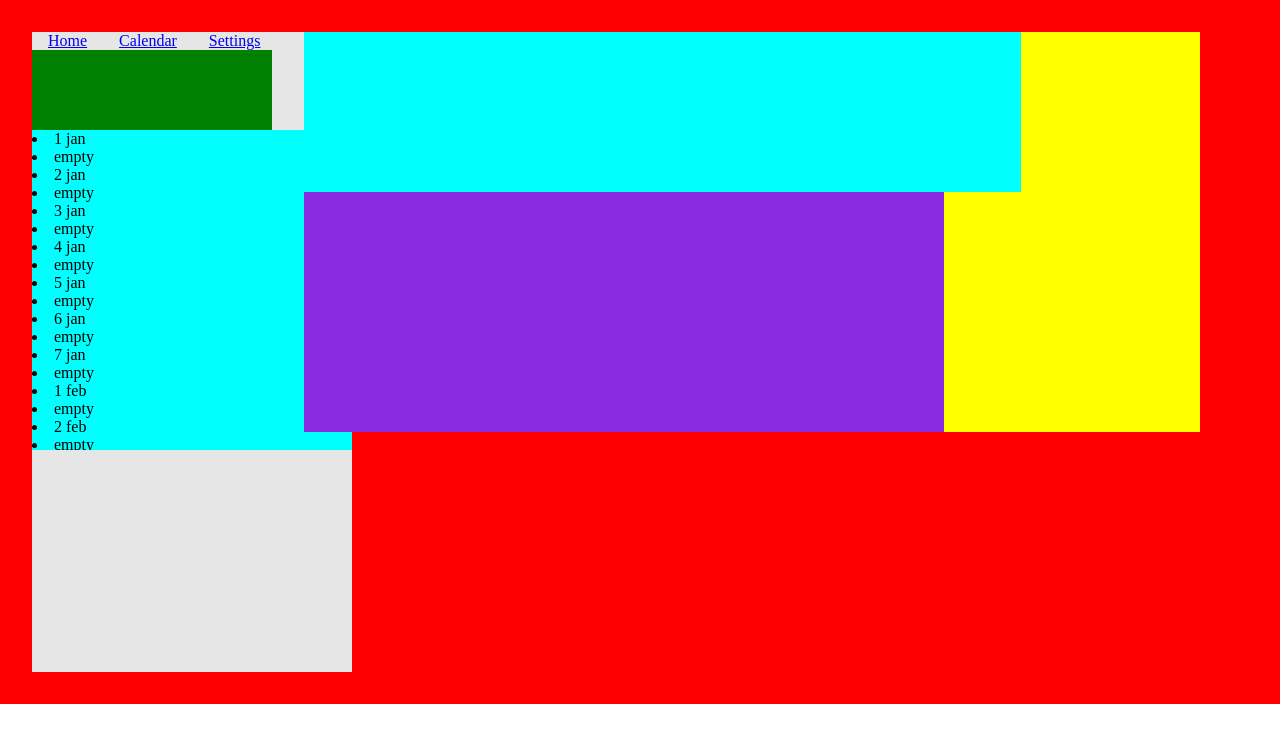
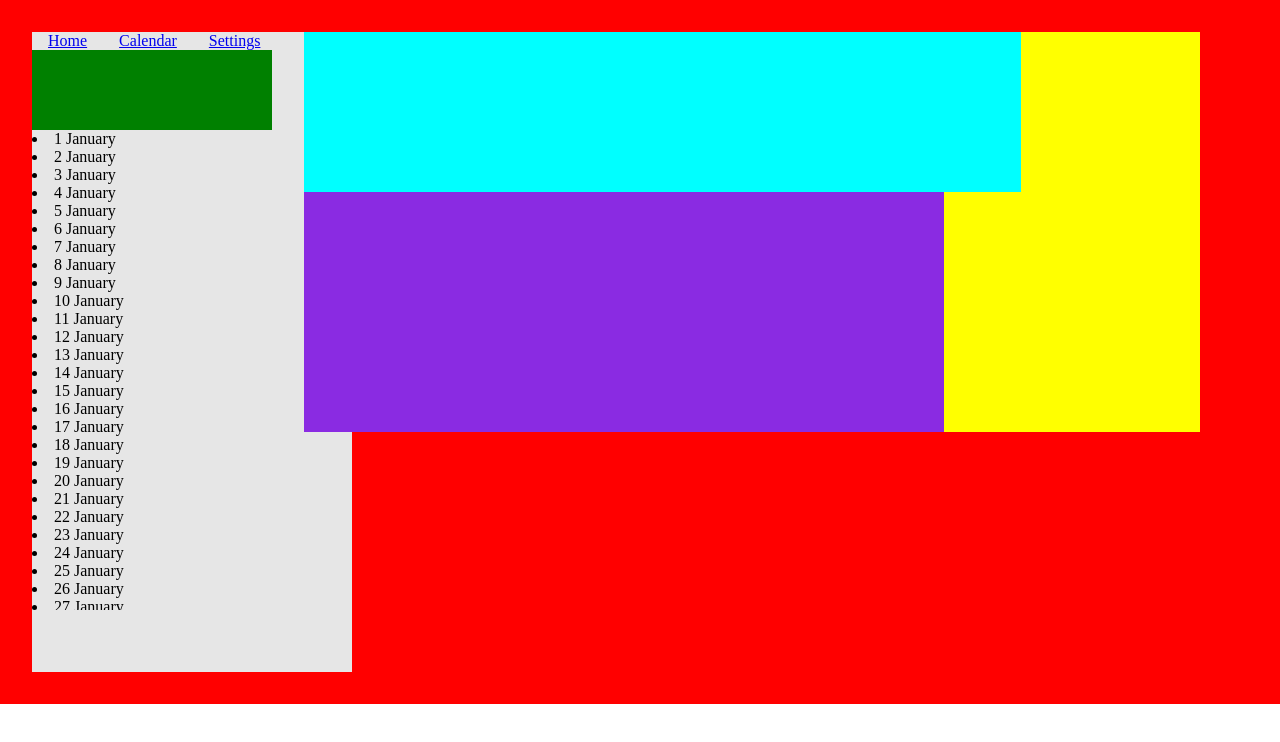
Before and after one commit to styp3r/hazel, a React (Create React App) app: page / in a window 1280 px wide. Shown: the top 742 px of the page. Built offline with nearby package versions, Linux system fonts and the light colour scheme.

Commit message:
Create new element in list of dates displayed on button click using useState. No bugs! Working Perfectly!

```diff
--- a/public/styles.css
+++ b/public/styles.css
@@ -58,9 +58,12 @@ li:hover{
     background-color: blueviolet;
 }
 
-.tasksContainer{
-    background-color: aqua;
-    height: 20rem;
+.btn{
+    display: block;
+}
+
+.tasks{
+    height: 30rem;
     overflow-y: scroll;
     scroll-behavior: smooth;
 }
--- /dev/null
+++ b/src/CreateArr.jsx
@@ -0,0 +1,18 @@
+
+function CreateArr(){
+
+    const dates = [1,2,3,4,5,6,7,8,9,10,11,12,13,14,15,16,17,18,19,20,21,22,23,24,25,26,27,28,29,30,31];
+    const months = ["January", "Febuary", "March", "April", "May", "June", "July", "August", "September", "October", "November", "December"];
+    const a = [];
+
+    for(let i = 0; i <months.length; i++){
+        for(let j = 0; j<dates.length; j++){
+            a.push(<li>{dates[j] + " "+ months[i]}</li>);
+        }
+    }
+
+    console.log(a);
+    return a;
+}
+
+export default CreateArr;
--- a/src/Events.js
+++ /dev/null
@@ -1,10 +0,0 @@
-const events = [
-    {
-        date: "5 jan"
-    },
-    {
-        date: "6 jan"
-    }
-];
-
-export default events;
--- a/src/Tasks.jsx
+++ b/src/Tasks.jsx
@@ -1,88 +1,20 @@
 import React, { useState } from 'react';
-import Events from './Events.js';
+import CreateArr from './CreateArr.jsx';
 
 function Tasks(){
+    const [arr, setArr] = useState(CreateArr);
 
-    const dates = [1,2,3,4,5,6,7];
-    const months = ["jan", "feb", "march"];
-    var [arr, update] = useState([]);
-    var [date, updateDate] = useState("");
-    var [event, updateEvent] = useState("");
+    function updateArr(){
+        arr.splice(30, 0, <li>{"NEW TASK"}</li>);
+        setArr([...arr]);
+    };
 
-    function getArr(){
-        for(let i = 0; i <months.length; i++){
-            for(let j = 0; j<dates.length; j++){
-                arr.push({date: dates[j] +" "+months[i]});//dates[j] + " " + months[i]);
-                arr.push({date: "empty"});
-            }
-        }
-    }
-
-    function handleClick(){
-        console.log("li clicked!");
-        //show the event if it exists
-    }
-
-    function inputDate(d){
-        console.log(d.target.value);
-            date = d.target.value;
-    }
-
-    function inputEvent(e){
-        console.log(e.target.value);
-            event = e.target.value;
-    }
-
-    function showDesc(s){
-        return s.date;
-    }
-
-    function showDesc1(s){
-        return s.date;
-    }
-
-    function buttonClick(){
-        console.log("button clicked!");
-        if(date!=="" && event!==""){
-        Events.push({
-            //id: Events.length-1,
-            date: date
-        });
-    }
-        console.log(Events.map(showDesc));
-
-        console.log(arr.map(showDesc1));
-
-        //checking if the events stored in Events.jsx is present in arr or not
-        for(let i = 0; i <Events.length; i++){
-            for(let j = 0; j<arr.length; j++){
-                if(Events[i].date === arr[j].date){
-                    console.log("found"); //change all the respective "empty"s in arr
-                }
-            }
-        }
-    }
-
-    return(
-        <div className = "tasksContainer">
-            {getArr()}
-            {arr.map((e) =>{return <li onClick = {handleClick}>{e.date}</li>})}
-            <form>
-                <input type="text" onChange = {inputDate} placeholder = "Enter date"/>
-                <input type="text" onChange = {inputEvent} placeholder = "Enter event description"/>
-            </form>
-            <button onClick={buttonClick}>Add event</button>
+    return (
+        <div className = "tasks">
+            {arr}
+            <button className = "btn" onClick = {updateArr}>update arr</button>
         </div>
     );
-
 }
 
 export default Tasks;
-
-/*
-1 jan 0
-new task 1
-2 jan 2
-new task 3
-3 jan 4
-new task 5*/
```
